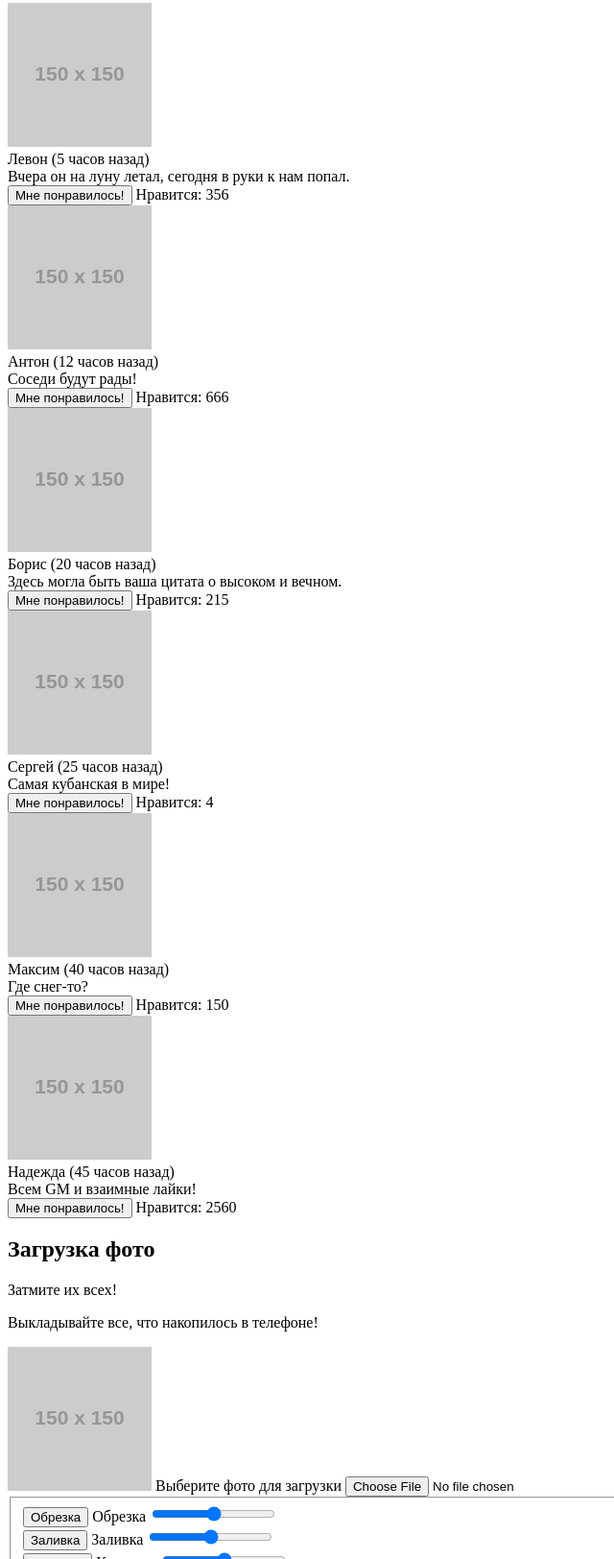
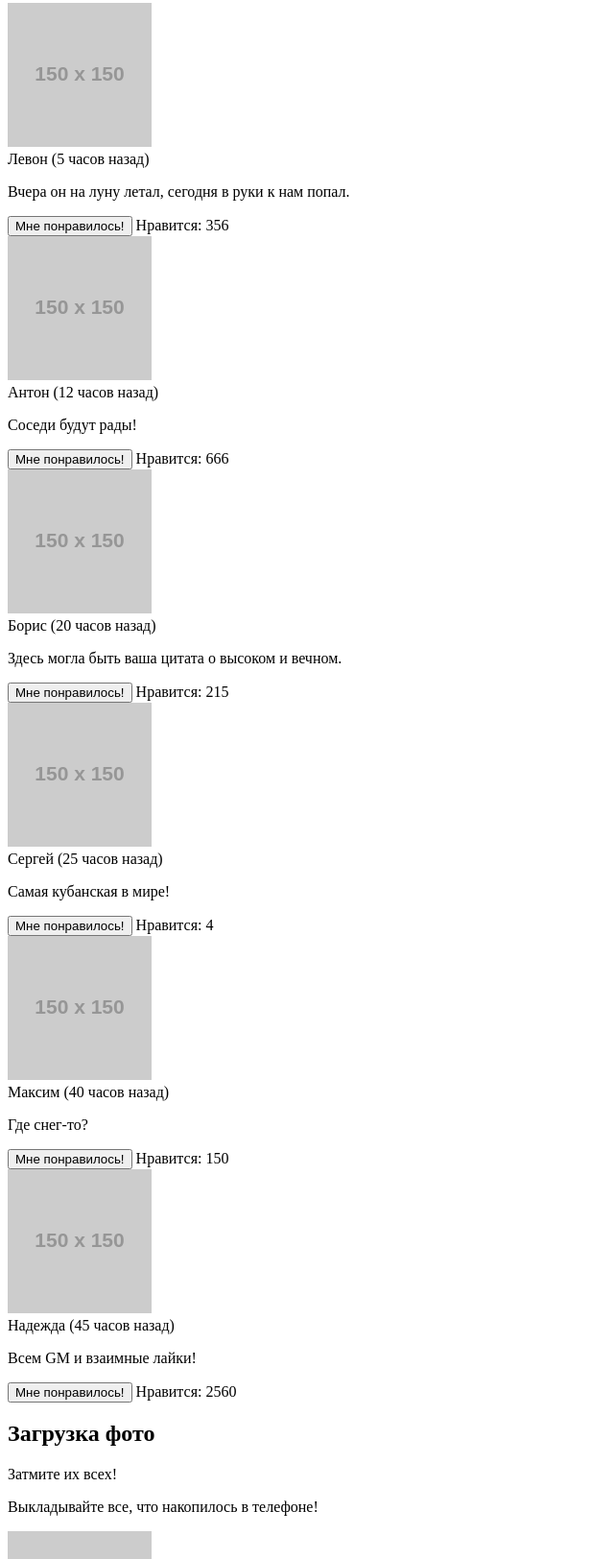
Before and after one commit to georgylazarev/1338907-pink-20, a website: page source/photo.html in a window 1280 px wide. Shown: the part 743-2367 px from the top of the page at 96% size, without its empty margins (0-640 px from the left). Drawn offline with Linux system fonts and the light colour scheme; placeholder pictures from the web are drawn by us.

Commit message:
заменил figcaption на p

```diff
--- a/source/photo.html
+++ b/source/photo.html
@@ -66,9 +66,9 @@
             <div class="gallery__photo-description">
               <span class="gallery__author">Левон</span>
               <time class="gallery__time-ago">(5 часов назад)</time>
-              <figcaption class="gallery__photo-description">
+              <p class="gallery__photo-description">
                 Вчера он на луну летал, сегодня в руки к нам попал.
-              </figcaption>
+              </p>
 
               <div class="gallery__likes-block">
                 <button class="gallery__like-button" type="button">
@@ -85,9 +85,9 @@
             <div class="gallery__photo-description">
               <span class="gallery__author">Антон</span>
               <time class="gallery__time-ago">(12 часов назад)</time>
-              <figcaption class="gallery__photo-description">
+              <p class="gallery__photo-description">
                 Соседи будут рады!
-              </figcaption>
+              </p>
 
               <div class="gallery__likes-block">
                 <button class="gallery__like-button" type="button">
@@ -105,9 +105,9 @@
             <div class="gallery__photo-description">
               <span class="gallery__author">Борис</span>
               <time class="gallery__time-ago">(20 часов назад)</time>
-              <figcaption class="gallery__photo-description">
+              <p class="gallery__photo-description">
                 Здесь могла быть ваша цитата о высоком и вечном.
-              </figcaption>
+              </p>
 
               <div class="gallery__likes-block">
                 <button class="gallery__like-button" type="button">
@@ -125,9 +125,9 @@
             <div class="gallery__photo-description">
               <span class="gallery__author">Сергей</span>
               <time class="gallery__time-ago">(25 часов назад)</time>
-              <figcaption class="gallery__photo-description">
+              <p class="gallery__photo-description">
                 Самая кубанская в мире!
-              </figcaption>
+              </p>
 
               <div class="gallery__likes-block">
                 <button class="gallery__like-button" type="button">
@@ -145,9 +145,9 @@
             <div class="gallery__photo-description">
               <span class="gallery__author">Максим</span>
               <time class="gallery__time-ago">(40 часов назад)</time>
-              <figcaption class="gallery__photo-description">
+              <p class="gallery__photo-description">
                 Где снег-то?
-              </figcaption>
+              </p>
 
               <div class="gallery__likes-block">
                 <button class="gallery__like-button" type="button">
@@ -165,9 +165,9 @@
             <div class="gallery__photo-description">
               <span class="gallery__author">Надежда</span>
               <time class="gallery__time-ago">(45 часов назад)</time>
-              <figcaption class="gallery__photo-description">
+              <p class="gallery__photo-description">
                 Всем GM и взаимные лайки!
-              </figcaption>
+              </p>
 
               <div class="gallery__likes-block">
                 <button class="gallery__like-button" type="button">
```
